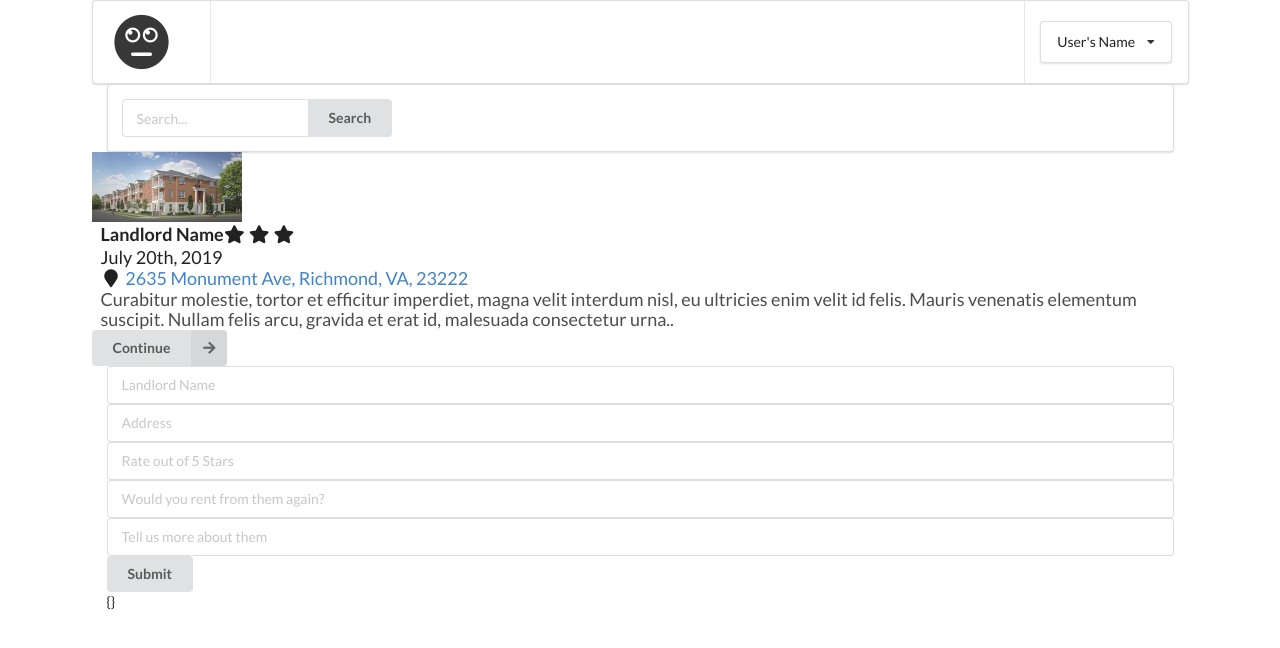
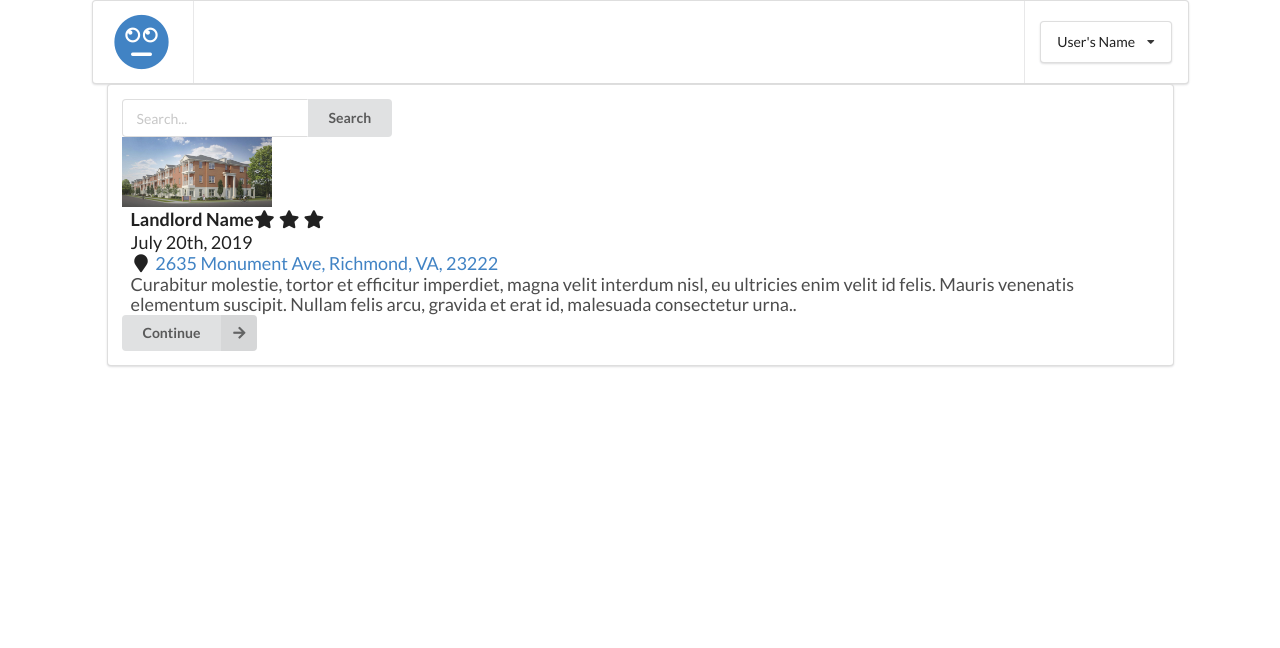
Before and after one commit to mastersonkl/project-3, a React (Create React App) app in the folder client/: page /search in a window 1280 px wide. Shown: the top 648 px of the page. Built offline with nearby package versions, Linux system fonts and the light colour scheme; a web font is replaced by a local one.

Commit message:
added some routing

```diff
--- a/client/src/App.js
+++ b/client/src/App.js
@@ -2,8 +2,9 @@ import React from 'react';
 import Search from './components/Search';
 import Navbar from './components/Navbar';
 import FormEntry from "./components/FormEntry"
-import List from "./components/List";
 import './App.css';
+import {Route, BrowserRouter as Router} from 'react-router-dom';
+
 
 class App extends React.Component {
 
@@ -11,10 +12,16 @@ class App extends React.Component {
     render() {
         return (
             <div className="ui container">
-                <Navbar />
-                <Search />
-                <List/>
-                <FormEntry/>
+                <Router>
+                    <Navbar />
+
+                    <Route path="/review"
+                    component={FormEntry}/>
+
+                    <Route path="/search"
+                    component={Search}/>
+
+                </Router>
             </div>
 
 
--- a/client/src/components/Navbar.js
+++ b/client/src/components/Navbar.js
@@ -8,7 +8,7 @@ const Navbar = () => {
         <div>
             <div className="ui menu">
                 <a className="item">
-                    <i className="huge meh icon"></i>
+                <Link to={'/search'}><i className="huge meh icon"></i></Link>
                 </a>
                 <div className="item right">
                     <div class="ui compact menu">
@@ -16,7 +16,11 @@ const Navbar = () => {
                         User's Name
                         <i class="dropdown icon"></i>
                         <div class="menu">
-                            <div class="item">Write a review!</div>
+                            <div class="item">
+
+                            <Link to={'/review'}>Write a review!</Link>
+
+                            </div>
                             <div class="item">Saved Reviews</div>
                             <div class="item">Logout</div>
                         </div>
--- a/client/src/components/SearchBar.js
+++ b/client/src/components/SearchBar.js
@@ -1,12 +1,15 @@
 import React from 'react';
+import {Route, BrowserRouter as Router, Link} from 'react-router-dom';
+import List from "./List";
 
-class SearchBar extends React.Component {
-    // sets state value to a string
-    state = { term: '' };
+
+class SearchBar extends React.Component { // sets state value to a string
+    state = {
+        term: ''
+    };
 
     // function that console logs the search value
-    onFormSubmit = (event) => {
-        // preventDetault keeps page from refreshing itself
+    onFormSubmit = (event) => { // preventDetault keeps page from refreshing itself
         event.preventDefault();
         // invoke the onFormSubmit function
         this.props.onSubmit(this.state.term);
@@ -15,20 +18,32 @@ class SearchBar extends React.Component {
     // rendering the search bar
     render() {
         return (
+
             <div className="ui segment">
                 {/* calls the function to console log the value when user submits */}
-            <form onSubmit={this.onFormSubmit} className="ui action input">
-                    <input
-                // props
+                <form onSubmit={
+                        this.onFormSubmit
+                    }
+                    className="ui action input">
+                    <input // props
                         type="text"
                         placeholder="Search..."
-                    value={this.state.term}
+                        value={
+                            this.state.term
+                        }
                         // calls function to update set state and rerender when a change is made in the form
-                    onChange={e => this.setState({ term: e.target.value })}
-                     />
-                     <button class="ui button">Search</button>
+                        onChange={
+                            e => this.setState({term: e.target.value})
+                        }/>
+                    <button class="ui button">
+                        Search
+                    </button>
                 </form>
+
+                <div><List/></div>
+
             </div>
+
         );
     }
 };
```
Also changed, not shown: client/index.js (deleted, +0 -11 lines), client/src/index.js (line endings or trailing spaces). Lines whose indentation alone changed are shown as unchanged.
